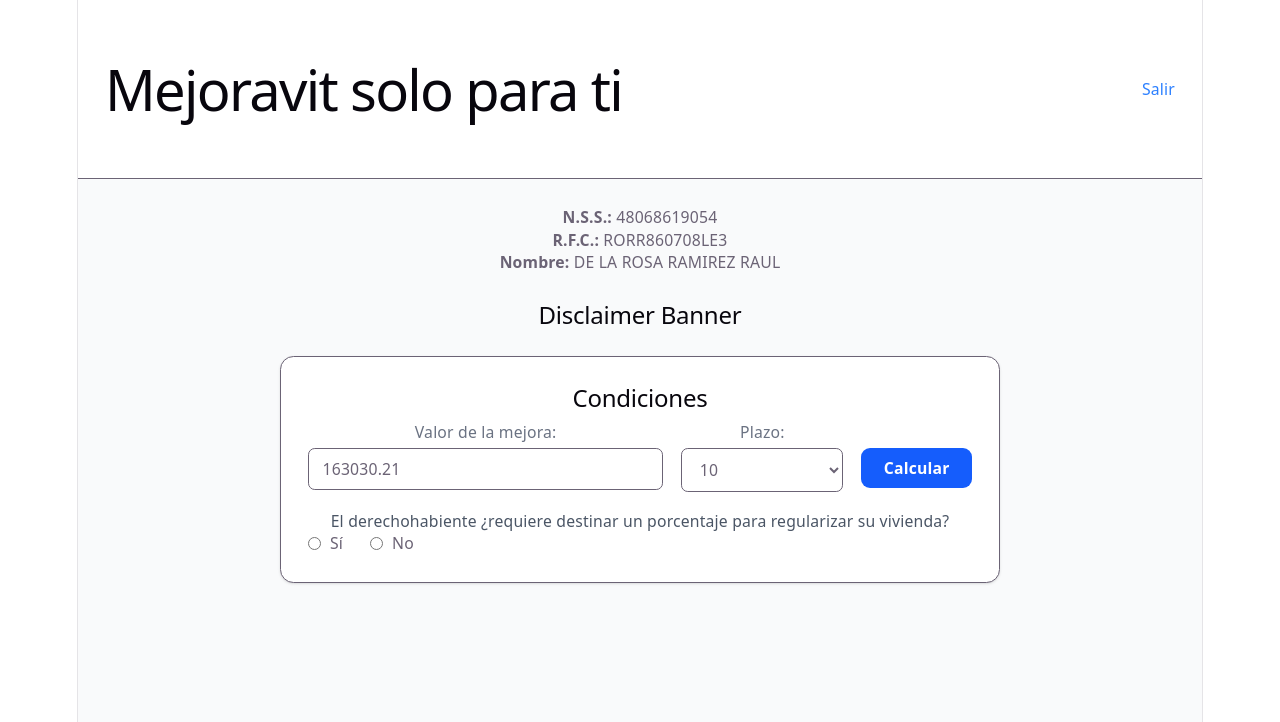
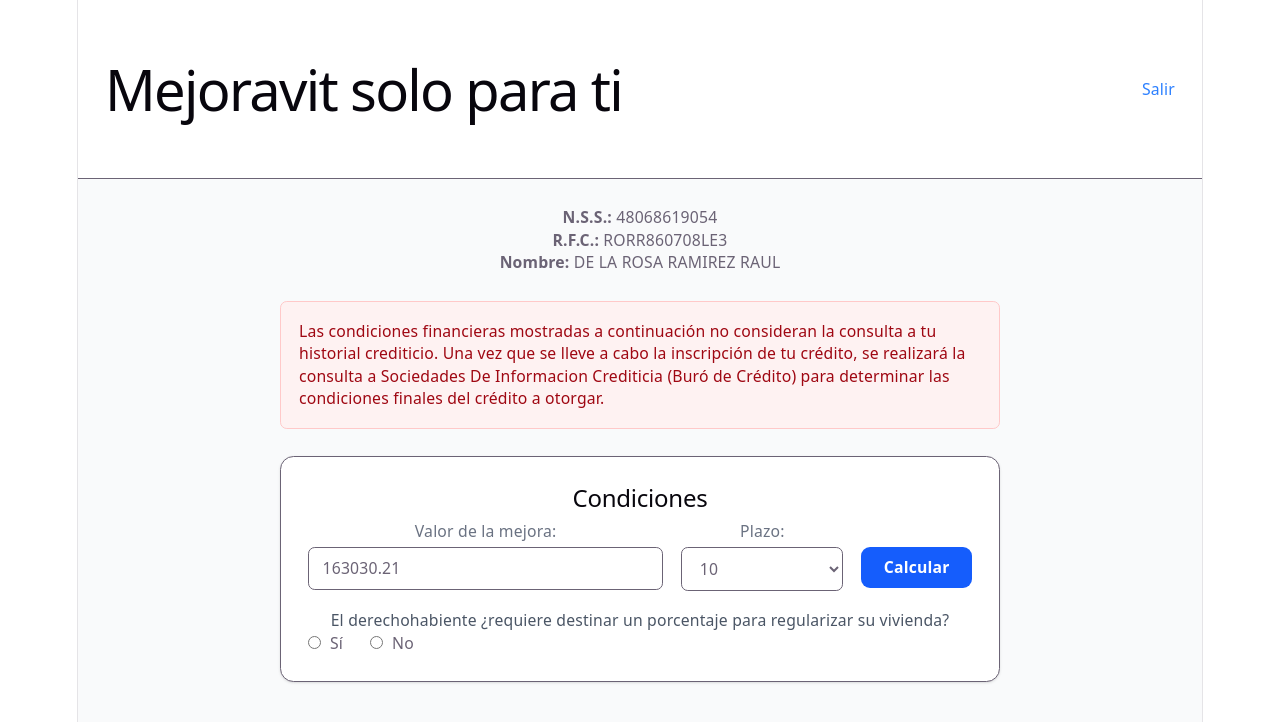
Before and after one commit to arm-code/mejoravit-tools, a React (Vite) app: page / in a window 1280 px wide. Shown: the top 722 px of the page. Built offline with nearby package versions, Linux system fonts and the light colour scheme.

Commit message:
styles: assing disclaimer styles

```diff
--- a/src/features/mejoravit/components/DisclaimerBanner.tsx
+++ b/src/features/mejoravit/components/DisclaimerBanner.tsx
@@ -1,8 +1,9 @@
 
 export function DisclaimerBanner() {
     return (
-        <div>
-            <h2>Disclaimer Banner</h2>
+        <div className="bg-red-50 border border-red-200 rounded-md p-4 text-left">
+            <p className="text-red-800 text-sm">
+                Las condiciones financieras mostradas a continuación no consideran la consulta a tu historial crediticio. Una vez que se lleve a cabo la inscripción de tu crédito, se realizará la consulta a Sociedades De Informacion Crediticia (Buró de Crédito) para determinar las condiciones finales del crédito a otorgar.            </p>
         </div>
     );
 }
--- a/src/features/mejoravit/hooks/useMejoravit.ts
+++ b/src/features/mejoravit/hooks/useMejoravit.ts
@@ -1,7 +1,7 @@
 import { useMejoravitContext } from "../context/MejoravitContext";
 import type { CalculatorFormValues, CreditConditions } from "../types/mejoravit.types";
 
-const TASA_INTERES = 0.11;
+const TASA_INTERES = 0.10;
 
 function calcularCredito(
     valorMejora: number,
```
